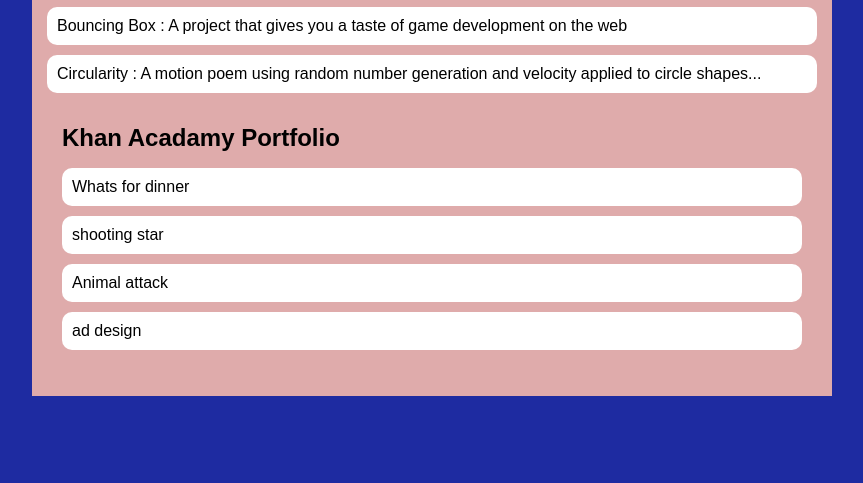
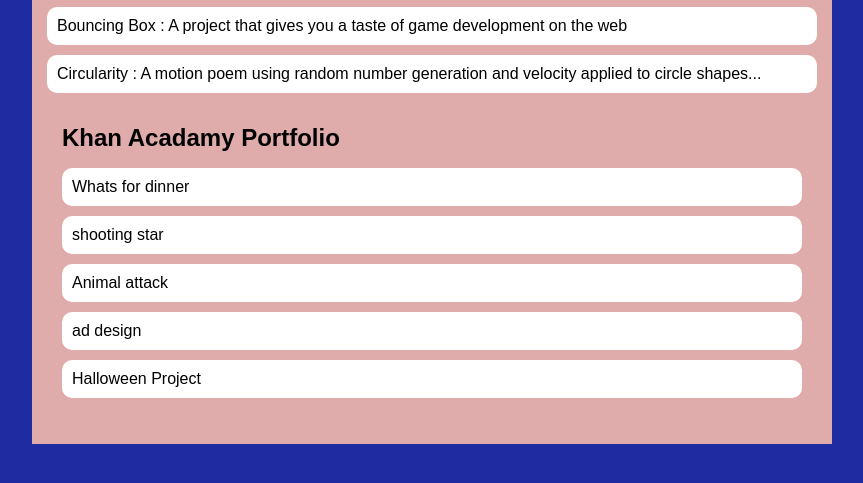
Before and after one commit to EastonWood7/EastonWood7.github.io, a plain HTML site: page portfolio.html in a window 1280 px wide. Shown: the part 197-680 px from the top of the page, without its empty margins (208-1071 px from the left). Drawn offline with Linux system fonts and the light colour scheme.

Commit message:
added the halloween project link

```diff
--- a/portfolio.html
+++ b/portfolio.html
@@ -35,6 +35,7 @@
         <li><a href="https://www.khanacademy.org/computer-programming/spin-off-of-project-shooting-star/6131902090493952">shooting star </a></li>
         <li><a href="https://www.khanacademy.org/computer-programming/spin-off-of-project-animal-attack/6627710618484736">Animal attack</a></li>
         <li><a href="https://www.khanacademy.org/computer-programming/spin-off-of-project-ad-design/5038900273135616">ad design</a></li>
+        <li><a href="https://www.khanacademy.org/computer-programming/halloween-project/5979768284954624">Halloween Project</a></li>
          </ul>
         </div>
       </main>
```
